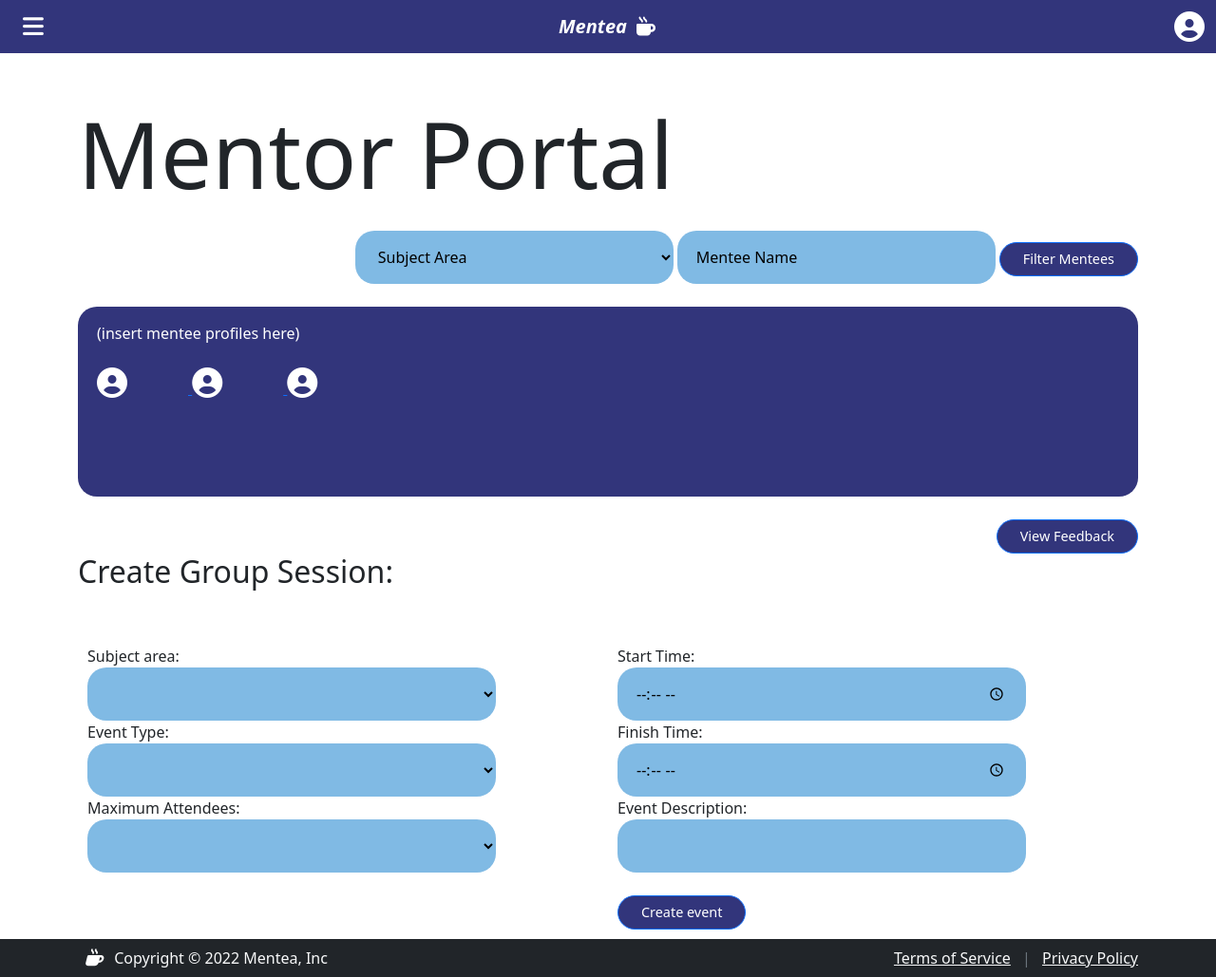
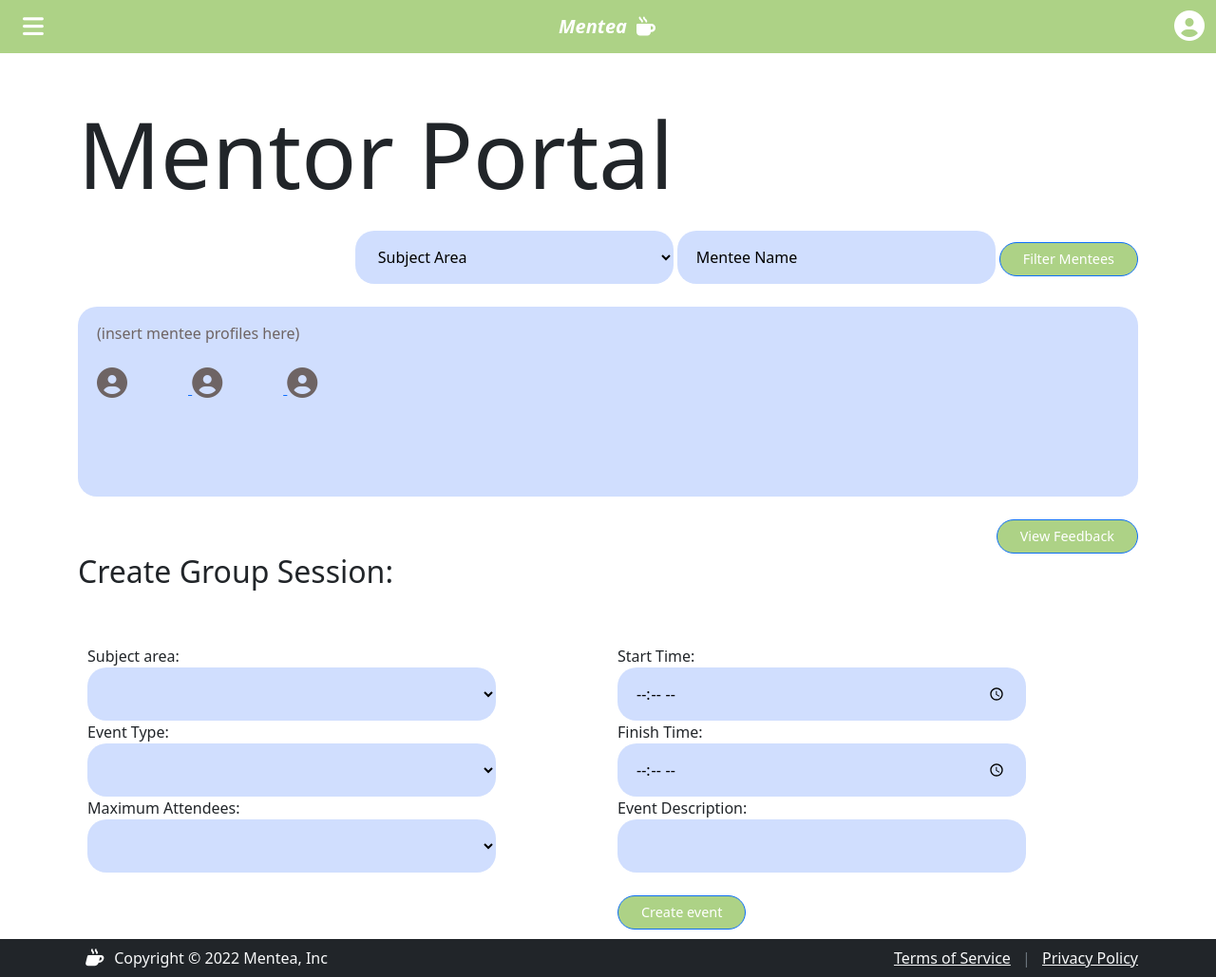
Before and after one commit to Joeyh021/mentea, a Django app: page /mentor/ in a window 1280 px wide. Shown: the whole page at 95% size. Run offline with Django 4.2, Linux system fonts and the light colour scheme; a user stored in the database is signed in; tables that the repository leaves empty hold one stand-in row (values such as "Sample post"); some libraries are stand-ins or nearby versions.

Commit message:
mentee and mentor dashboards

```diff
--- a/mentea/templates/mentee_base.html
+++ b/mentea/templates/mentee_base.html
@@ -9,7 +9,7 @@
     {% load static %}
     {% spaceless %}
 
-        <nav class="navbar navbar-light bg-light bg-mentee-green ">
+        <nav class="navbar navbar-light bg-light bg-mentee-blue">
             <div class="container-fluid">
                 <button class="navbar-toggler" type="button" data-bs-toggle="offcanvas"
                         data-bs-target="#offcanvasNavbar" aria-controls="offcanvasNavbar"
@@ -112,7 +112,6 @@
 
 {% block footer %}
     <div class="nav ml-auto mr-auto d-flex flex-row justify-content-around">
-
     </div>
 {% endblock %}
 
--- a/mentea/templates/mentor_base.html
+++ b/mentea/templates/mentor_base.html
@@ -8,17 +8,17 @@
 {% block navbar %}
     {% load static %}
     {% spaceless %}
-    <nav class="navbar navbar-light bg-light bg-mentor-blue ">
+    <nav class="navbar navbar-light bg-light bg-mentor-light-green">
         <div class="container-fluid">
             <button class="navbar-toggler" type="button" data-bs-toggle="offcanvas" data-bs-target="#offcanvasNavbar" aria-controls="offcanvasNavbar" style="border:0 ; color: white">
                 <i class="fa-solid fa-bars fa-lg" style="width:"></i>
               </button>
 
           <a class="navbar-brand text-white fw-bolder fst-italic" href="{% url "main:index" %}">Mentea <i class="fa-solid fa-mug-hot" style="margin-left: .3rem;"></i></a>
-
+        </a>
+          <a href="{% url "profile" %}" class="nav-item">
             <i class="fa-solid fa-circle-user fa-2x" style="color: white;"></i>
-          </a>
-
+        </a>
 
           <div class="offcanvas offcanvas-start bg-mentor-sidenav" tabindex="-1" id="offcanvasNavbar" aria-labelledby="offcanvasNavbarLabel">
             <div class="offcanvas-header">
@@ -94,11 +94,10 @@
 
 {% block body %}
 
-        {% endblock %}
+{% endblock %}
 
 {% block footer %}
     <div class="nav ml-auto mr-auto d-flex flex-row justify-content-around">
-
     </div>
 {% endblock %}
 
--- a/people/templates/people/mentor_dashboard.html
+++ b/people/templates/people/mentor_dashboard.html
@@ -18,32 +18,28 @@
         <option value="Leadership">Leadership</option>
         <option value="Organisation">Organisation</option>
     </select>
-
     <input type="text" class="text-mentor" placeholder="Mentee Name" />
-
-    <span class="btn btn-primary btn-rounded bg-mentor-blue px-4 " style="font-size: 0.9rem;">Filter Mentees</span>
-
+    <span class="btn btn-primary btn-rounded bg-mentor-light-green px-4 " style="font-size: 0.9rem; background-color:#d0defe;">Filter Mentees</span>
 </div>
 <br>
-
 <div class="bg-block-mentor" >
     (insert mentee profiles here)
     <br><br>
     <a href="/user/profile/" class="nav-item">
-        <i class="fa-solid fa-circle-user fa-2x" style="padding-right:10px; width: 6rem; height: 6rem; color: white;"></i>
+        <i class="fa-solid fa-circle-user fa-2x" style="padding-right:10px; width: 6rem; height: 6rem; color: #6e6464;"></i>
     </a>
     <a href="/user/profile/" class="nav-item">
-        <i class="fa-solid fa-circle-user fa-2x" style="padding-right:10px; width: 6rem; height: 6rem; color: white;"></i>
+        <i class="fa-solid fa-circle-user fa-2x" style="padding-right:10px; width: 6rem; height: 6rem; color: #6e6464;"></i>
     </a>
     <a href="/user/profile/" class="nav-item">
-        <i class="fa-solid fa-circle-user fa-2x" style="padding-right:10px; width: 6rem; height: 6rem; color: white;"></i>
+        <i class="fa-solid fa-circle-user fa-2x" style="padding-right:10px; width: 6rem; height: 6rem; color: #6e6464;"></i>
     </a>
     <br>
     <br>
 </div>
 
 <div style="text-align:right; border:5px;">
-    <span class="btn btn-primary btn-rounded bg-mentor-blue mt-4 px-4 " style="font-size: 0.9rem;">View Feedback</span>
+    <span class="btn btn-primary btn-rounded bg-mentor-light-green mt-4 px-4 " style="font-size: 0.9rem;">View Feedback</span>
 </div>
 
 <h2 class="mb-5">
@@ -82,7 +78,7 @@
         <label for="description" font="25px">Event Description:</label>
         <input type="text" class="text-mentor" style="width:80%;" id="description" />
         <br>
-        <span class="btn btn-primary btn-rounded bg-mentor-blue mt-4 px-4 " style="font-size: 0.9rem;">Create event</span>
+        <span class="btn btn-primary btn-rounded bg-mentor-light-green mt-4 px-4 " style="font-size: 0.9rem;">Create event</span>
     </div>
 </div>
 
--- a/static/css/local.css
+++ b/static/css/local.css
@@ -139,16 +139,16 @@ label{
     background-color: var(--mentea-generic-sidenav-bg) !important;
 }
 
-.bg-mentee-green {
-    background-color: #439481 !important;
+.bg-mentee-blue {
+    background-color: #8ad8d5 !important;
 }
 
 .bg-mentee-sidenav {
     background-color: #f5f9f0 !important;
 }
 
-.bg-mentor-blue {
-    background-color: #32357b !important;
+.bg-mentor-light-green {
+    background-color: #add286 !important;
 }
 
 .bg-mentor-sidenav {
@@ -186,7 +186,7 @@ label{
     padding: 16px 20px;
     border: none;
     border-radius: 20px;
-    background-color: #80BAE4;
+    background-color: #d0defe;
 }
 
 .text-mentor {
@@ -194,15 +194,40 @@ label{
     padding: 16px 20px;
     border: none;
     border-radius: 20px;
-    background-color: #80BAE4;
+    background-color: #d0defe;
 }
 
 .bg-block-mentor {
     width: 100%;
     padding: 16px 20px;
     border-radius: 20px;
-    color: white;
-    background-color: #32357b;
+    color: #6e6464;
+    background-color: #d0defe;
+}
+
+.select-mentee {
+    width: 30%;
+    padding: 16px 20px;
+    border: none;
+    border-radius: 20px;
+    background-color: #8ad8d5;
+}
+
+.text-mentee {
+    width: 30%;
+    padding: 16px 20px;
+    border: none;
+    border-radius: 20px;
+    background-color: #8ad8d5;
+}
+
+.bg-block-mentee {
+    width: 100%;
+    height:500px;
+    padding: 16px 20px;
+    border-radius: 20px;
+    color: #6e6464;
+    background-color: #54aaa7;
 }
 
 .bg-block-main-green {
```
Also changed, not shown: people/templates/people/mentee_dashboard.html (+37 -2 lines), people/templates/people/profile.html (+4 -4 lines).
